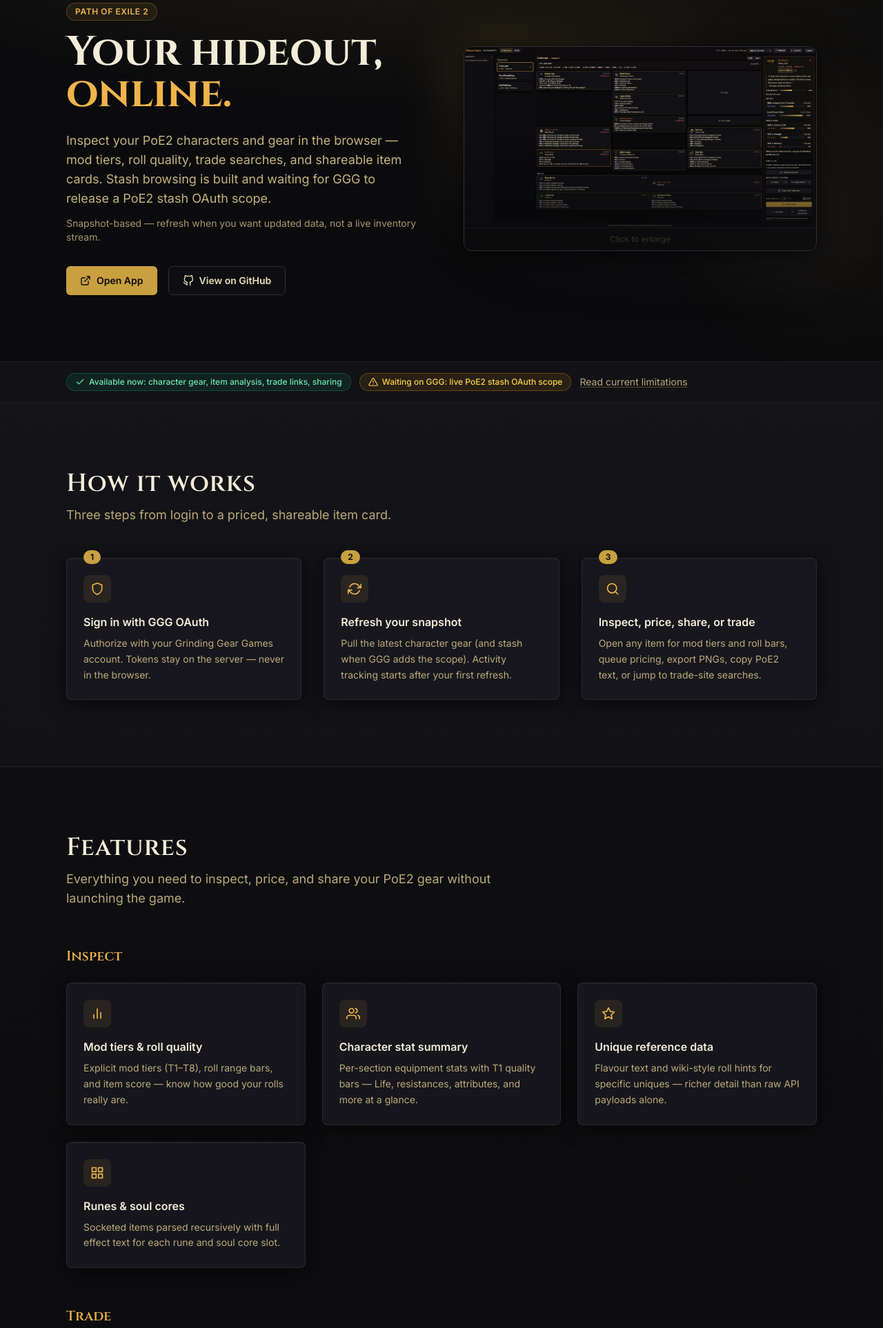
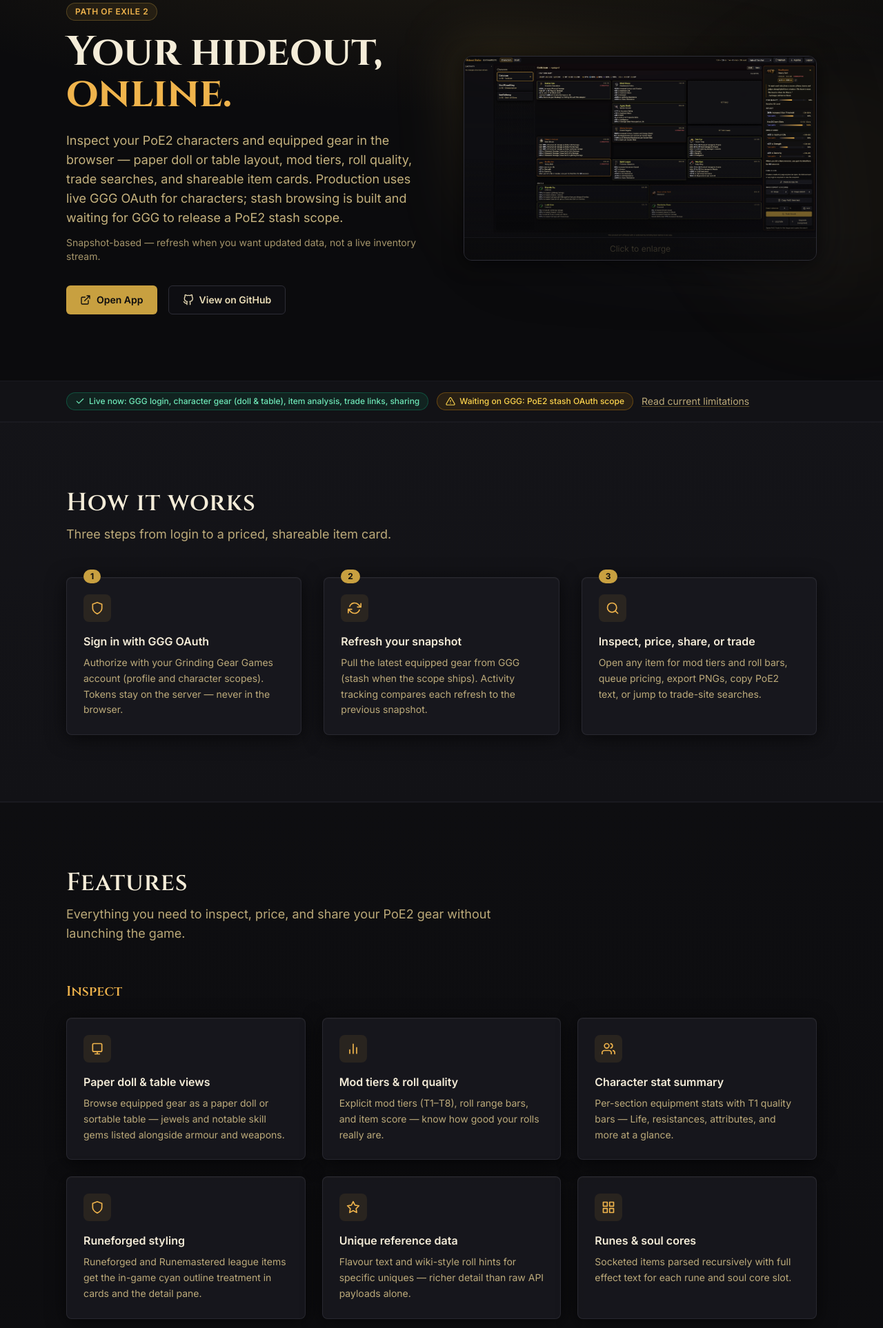
Before and after one commit to dominee/hideout-butler, an Astro site: page / in a window 1280 px wide. Shown: the part 158-2084 px from the top of the page at 69% size. Built offline with nearby package versions, Linux system fonts and the light colour scheme; Astro itself is replaced by a stand-in of ours.

Commit message:
GGG access now live

```diff
--- a/src/components/FAQ.astro
+++ b/src/components/FAQ.astro
@@ -20,17 +20,17 @@
   {
     question: "Is my data live?",
     answer:
-      "No — data is snapshot-based. Use Refresh to pull the latest character (and stash when available) from GGG. Pricing refined via the trade API runs only when you explicitly request it, not automatically on every item open.",
+      "No — data is snapshot-based. Use Refresh to pull the latest equipped gear from GGG (and stash when that scope is available). Pricing refined via the trade API runs only when you explicitly request it, not automatically on every item open.",
   },
   {
     question: "Why can't I see my stash tabs?",
     answer:
-      "GGG has not yet released a PoE2 stash OAuth scope. Until they do, live stash data from the real API is unavailable in production. Stash browsing is fully implemented and works in development and demo mode.",
+      "GGG has not yet released a PoE2 stash OAuth scope. Character gear works in production via account:characters; live stash data from the real API is unavailable until GGG adds a PoE2 stash scope. Stash browsing is fully implemented and works in local development with mock data.",
   },
   {
     question: "Where does character gear data come from?",
     answer:
-      "In production, character gear comes from the official GGG API after OAuth login (character-related scopes). Development and demo environments may use public poe.ninja character exports for showcase accounts when exercising the UI without live GGG data.",
+      "In production, equipped gear comes from the official GGG PoE2 character API after OAuth login (account:profile and account:characters). Local development uses a mock GGG service with fixture or poe.ninja-backed sample characters.",
   },
   {
     question: "Where does pricing data come from?",
@@ -45,7 +45,7 @@
   {
     question: "What OAuth scopes are used?",
     answer:
-      "Hideout Butler requests only the GGG OAuth scopes needed for character and account data you approve at login. The exact list is shown on the GGG authorization screen when you click Sign in — we do not request scopes beyond what the app uses.",
+      "Production requests account:profile and account:characters — the scopes GGG has granted for PoE2. We do not request account:stashes or account:leagues in production because those scopes are not available for PoE2 yet; requesting undeclared scopes would break login. The exact list appears on the GGG authorization screen when you sign in.",
   },
   {
     question: "Is my OAuth token stored securely?",
--- a/src/components/Features.astro
+++ b/src/components/Features.astro
@@ -21,6 +21,12 @@
     title: "Inspect",
     features: [
       {
+        title: "Paper doll & table views",
+        description:
+          "Browse equipped gear as a paper doll or sortable table — jewels and notable skill gems listed alongside armour and weapons.",
+        icon: "monitor",
+      },
+      {
         title: "Mod tiers & roll quality",
         description:
           "Explicit mod tiers (T1–T8), roll range bars, and item score — know how good your rolls really are.",
@@ -31,6 +37,12 @@
         description:
           "Per-section equipment stats with T1 quality bars — Life, resistances, attributes, and more at a glance.",
         icon: "users",
+      },
+      {
+        title: "Runeforged styling",
+        description:
+          "Runeforged and Runemastered league items get the in-game cyan outline treatment in cards and the detail pane.",
+        icon: "shield",
       },
       {
         title: "Unique reference data",
@@ -92,7 +104,7 @@
       {
         title: "Activity log",
         description:
-          "Diff stash tabs and equipped gear since your last refresh — new and changed items highlighted.",
+          "Diff stash tabs and equipped character gear since your last refresh — new and changed items highlighted in the sidebar and on items.",
         icon: "activity",
       },
       {
@@ -104,7 +116,7 @@
       {
         title: "Snapshot refresh & Apprise",
         description:
-          "Manual Refresh pulls GGG data; Apprise queues bulk hybrid pricing for items missing estimates.",
+          "Manual Refresh pulls live character data from GGG; Apprise queues bulk hybrid pricing for items missing estimates.",
         icon: "refresh",
       },
       {
--- a/src/components/Hero.astro
+++ b/src/components/Hero.astro
@@ -45,9 +45,10 @@
         <span class="text-ember-400">online.</span>
       </h1>
       <p class="section-lead mt-6 text-lg text-parchment-200/90">
-        Inspect your PoE2 characters and gear in the browser — mod tiers, roll
-        quality, trade searches, and shareable item cards. Stash browsing is
-        built and waiting for GGG to release a PoE2 stash OAuth scope.
+        Inspect your PoE2 characters and equipped gear in the browser — paper doll
+        or table layout, mod tiers, roll quality, trade searches, and shareable
+        item cards. Production uses live GGG OAuth for characters; stash browsing
+        is built and waiting for GGG to release a PoE2 stash scope.
       </p>
       <p class="mt-3 text-sm text-parchment-200/75">
         Snapshot-based — refresh when you want updated data, not a live inventory
--- a/src/components/HowItWorks.astro
+++ b/src/components/HowItWorks.astro
@@ -6,12 +6,12 @@
   {
     icon: "shield",
     title: "Sign in with GGG OAuth",
-    body: "Authorize with your Grinding Gear Games account. Tokens stay on the server — never in the browser.",
+    body: "Authorize with your Grinding Gear Games account (profile and character scopes). Tokens stay on the server — never in the browser.",
   },
   {
     icon: "refresh",
     title: "Refresh your snapshot",
-    body: "Pull the latest character gear (and stash when GGG adds the scope). Activity tracking starts after your first refresh.",
+    body: "Pull the latest equipped gear from GGG (stash when the scope ships). Activity tracking compares each refresh to the previous snapshot.",
   },
   {
     icon: "search",
--- a/src/components/Limitations.astro
+++ b/src/components/Limitations.astro
@@ -2,7 +2,11 @@
 const limitations = [
   {
     title: "PoE2 stash API not available yet",
-    body: "Grinding Gear Games has not released a PoE2 stash OAuth scope. Live stash data from the real GGG API cannot be used in production until GGG adds one. Stash browsing works end-to-end in development and demo mode using mock data.",
+    body: "Grinding Gear Games has not released a PoE2 stash OAuth scope. Live stash data from the real GGG API cannot be used in production until GGG adds one. Stash browsing is fully implemented and works in local development using mock data.",
+  },
+  {
+    title: "League list inferred from characters",
+    body: "The account:leagues OAuth scope was not granted. Hideout Butler builds your league dropdown from character data and a configured default league — not from a dedicated leagues API call.",
   },
   {
     title: "Pricing is indicative",
@@ -13,8 +17,8 @@
     body: "The weighted upgrade mode uses GGG's trade API weight stat groups to prioritise your best-tier mods. Anonymous server-side calls exceed GGG's complexity budget and are rejected with HTTP 400. The app falls back to a regular upgrade search so you still receive a valid trade link, but true weighted matching is not available until authenticated trade API access is supported.",
   },
   {
-    title: "GGG developer registration",
-    body: "Production integration depends on GGG approving the OAuth application and extending PoE2 API scopes (especially stash). That timeline is outside our control.",
+    title: "GGG OAuth scope rollout",
+    body: "GGG has granted account:profile and account:characters for live PoE2 character gear. Stash and league enumeration scopes are still pending — production character features work today; stash remains blocked until GGG extends PoE2 API access.",
   },
   {
     title: "Not affiliated with GGG",
--- a/src/components/Privacy.astro
+++ b/src/components/Privacy.astro
@@ -32,8 +32,9 @@
         </div>
         <h3 class="font-semibold text-parchment-50">Snapshots, not live sync</h3>
         <p class="mt-2 text-sm leading-relaxed text-parchment-200/85">
-          Character and stash data are fetched on Refresh and stored as snapshots
-          in PostgreSQL. The app does not stream live inventory changes between
+          Character gear is fetched from GGG on Refresh and stored as snapshots in
+          PostgreSQL. Stash snapshots follow the same model when the PoE2 stash
+          scope is available. The app does not stream live inventory changes between
           refreshes.
         </p>
       </li>
--- a/src/components/Roadmap.astro
+++ b/src/components/Roadmap.astro
@@ -9,11 +9,6 @@
     title: "Cross-tab stash search",
     status: "Planned",
     description: "Search across all loaded stash tab snapshots, not just the current tab.",
-  },
-  {
-    title: "Character items table view",
-    status: "Planned",
-    description: "Mirror the stash table view for equipped character gear.",
   },
   {
     title: "Currency stash tab renderer",
--- a/src/components/Screenshots.astro
+++ b/src/components/Screenshots.astro
@@ -35,7 +35,7 @@
     src: "/screenshots/Screenshot.png",
     alt: "Hideout Butler main screen showing character gear, stat summary, and item detail pane",
     kind: "annotated",
-    intro: "The primary app layout — character gear, stats, activity, and item detail.",
+    intro: "The primary app layout — live GGG character gear, stats, activity, and item detail.",
     callouts: [
       {
         title: "Activity log",
--- a/src/components/StatusBanner.astro
+++ b/src/components/StatusBanner.astro
@@ -11,11 +11,11 @@
     <div class="flex flex-col gap-3 sm:flex-row sm:flex-wrap sm:items-center">
       <span class="status-pill-available">
         <Icon name="check" class="h-3.5 w-3.5" />
-        Available now: character gear, item analysis, trade links, sharing
+        Live now: GGG login, character gear (doll &amp; table), item analysis, trade links, sharing
       </span>
       <span class="status-pill-waiting">
         <Icon name="alert" class="h-3.5 w-3.5" />
-        Waiting on GGG: live PoE2 stash OAuth scope
+        Waiting on GGG: PoE2 stash OAuth scope
       </span>
       <a
         href="#limitations"
--- a/src/layouts/Layout.astro
+++ b/src/layouts/Layout.astro
@@ -2,9 +2,9 @@
 import "../styles/global.css";
 
 const siteUrl = "https://hideoutbutler.com";
-const title = "Hideout Butler — PoE2 gear & stash companion";
+const title = "Hideout Butler — PoE2 gear companion";
 const description =
-  "View your Path of Exile 2 characters, gear, and stash online. Mod tiers, roll quality, pricing, trade links, and more.";
+  "View your Path of Exile 2 characters and equipped gear online via GGG OAuth. Mod tiers, roll quality, paper doll layout, pricing, trade links, and more. PoE2 stash pending GGG API scope.";
 const ogImage = `${siteUrl}/screenshots/Screenshot.png`;
 
 interface Props {
```
Also changed, not shown: AGENTS.md (+5 -2 lines).
